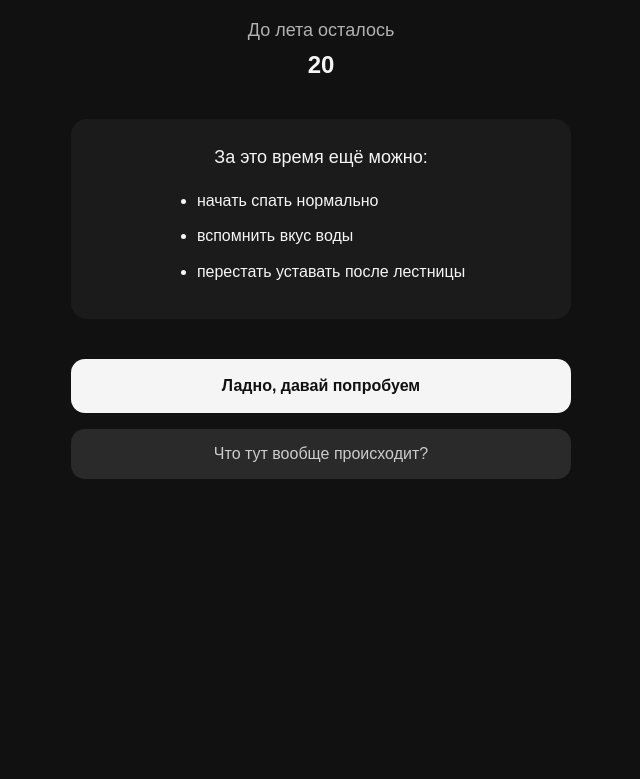
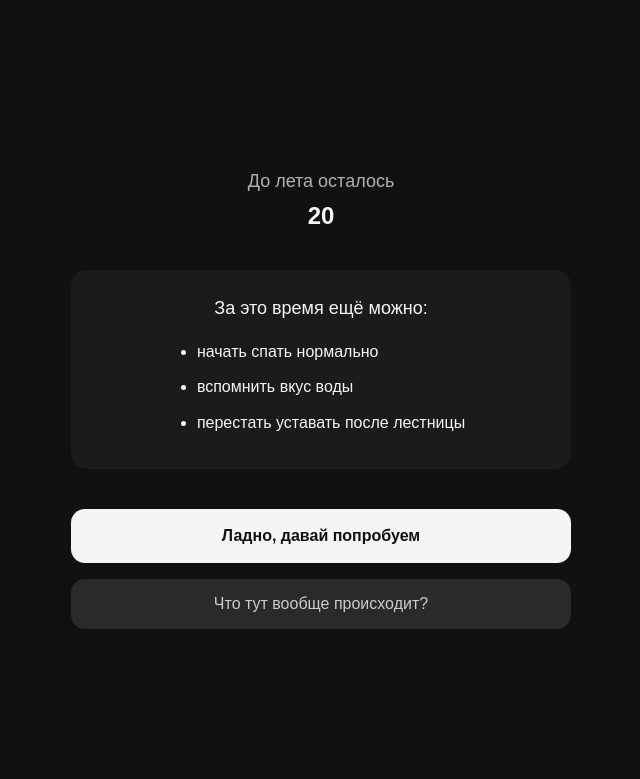
Before and after one commit to k-kopeykin/punk_zozh, a Flask app: page / in a window 1280 px wide. Shown: the top 779 px of the page, without its empty margins (319-959 px from the left). Run offline with Flask 3, Linux system fonts and the light colour scheme.

Commit message:
отцентрировал ИНТРО

```diff
--- a/app.py
+++ b/app.py
@@ -4,9 +4,9 @@ from functions import countdown
 app = Flask(__name__)
 
 @app.route('/')
-def show_index():
+def show_intro():
     days_before_summer = countdown()
-    return render_template('index.html', days_before_summer=days_before_summer)
+    return render_template('intro.html', days_before_summer=days_before_summer)
 
 @app.route('/manifesto')
 def show_manifesto():
--- a/static/style.css
+++ b/static/style.css
@@ -215,3 +215,12 @@ body {
 
     box-shadow: 0 0 12px rgba(255, 255, 255, 0.25);
 }
+
+.intro-screen {
+    min-height: calc(100vh - 40px);
+
+    display: flex;
+    flex-direction: column;
+
+    justify-content: center;
+}
--- a/templates/index.html
+++ b/templates/intro.html
@@ -11,7 +11,7 @@
 
 <body>
 
-    <main class="intro-container">
+    <main class="intro-container intro-screen">
 
         <!-- Обратный отсчет -->
         <section class="countdown-block">
```
